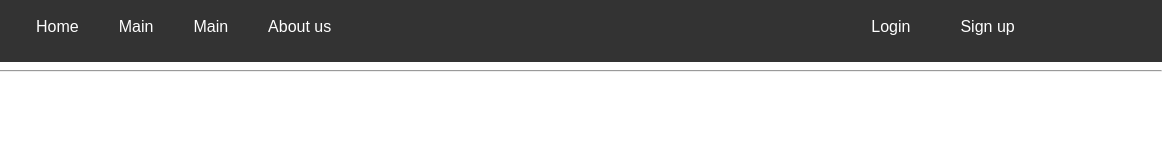
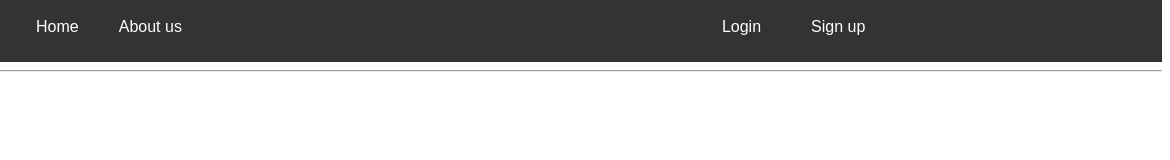
Before and after one commit to asoka90/Project-HTML, a plain HTML site: page index.html in a window 1280 px wide. Shown: the full height of the page, 110-1280 px from the left. Drawn offline with Linux system fonts and the light colour scheme.

Commit message:
delete 2 main in nav

```diff
--- a/index.html
+++ b/index.html
@@ -9,8 +9,6 @@
 	<ul id="nav">
 		<li><a href="index.html"><img src="" alt="logo.jpg" id="logo"></a></li>
 		<li><a href="index.html">Home</a></li>
-		<li><a href="index.html">Main</a></li>
-		<li><a href="index.html">Main</a></li>
 		<li><a href="index.html">About us</a></li>
 		<li id="login"><a href="">Login</a></li>
 		<li id=""><a href="">Sign up</a></li>
--- a/style/style.css
+++ b/style/style.css
@@ -17,7 +17,7 @@ body{
   	overflow: hidden;
   	background-color: #333333;
   	margin-top: -10px;
-  	min-width: 0;
+
 }
 
 ul li {
```
Also changed, not shown: style/logo.png (added).
